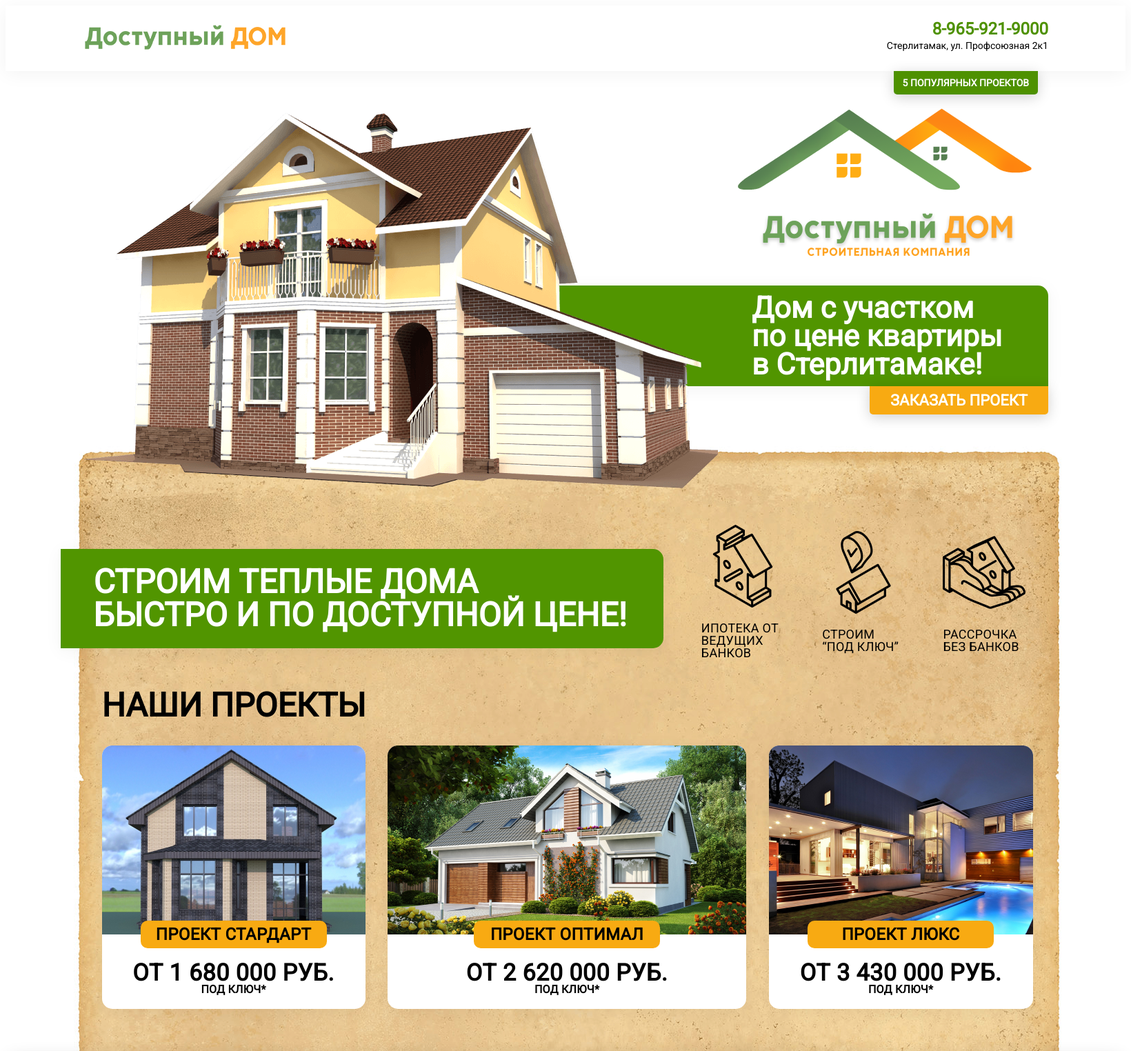
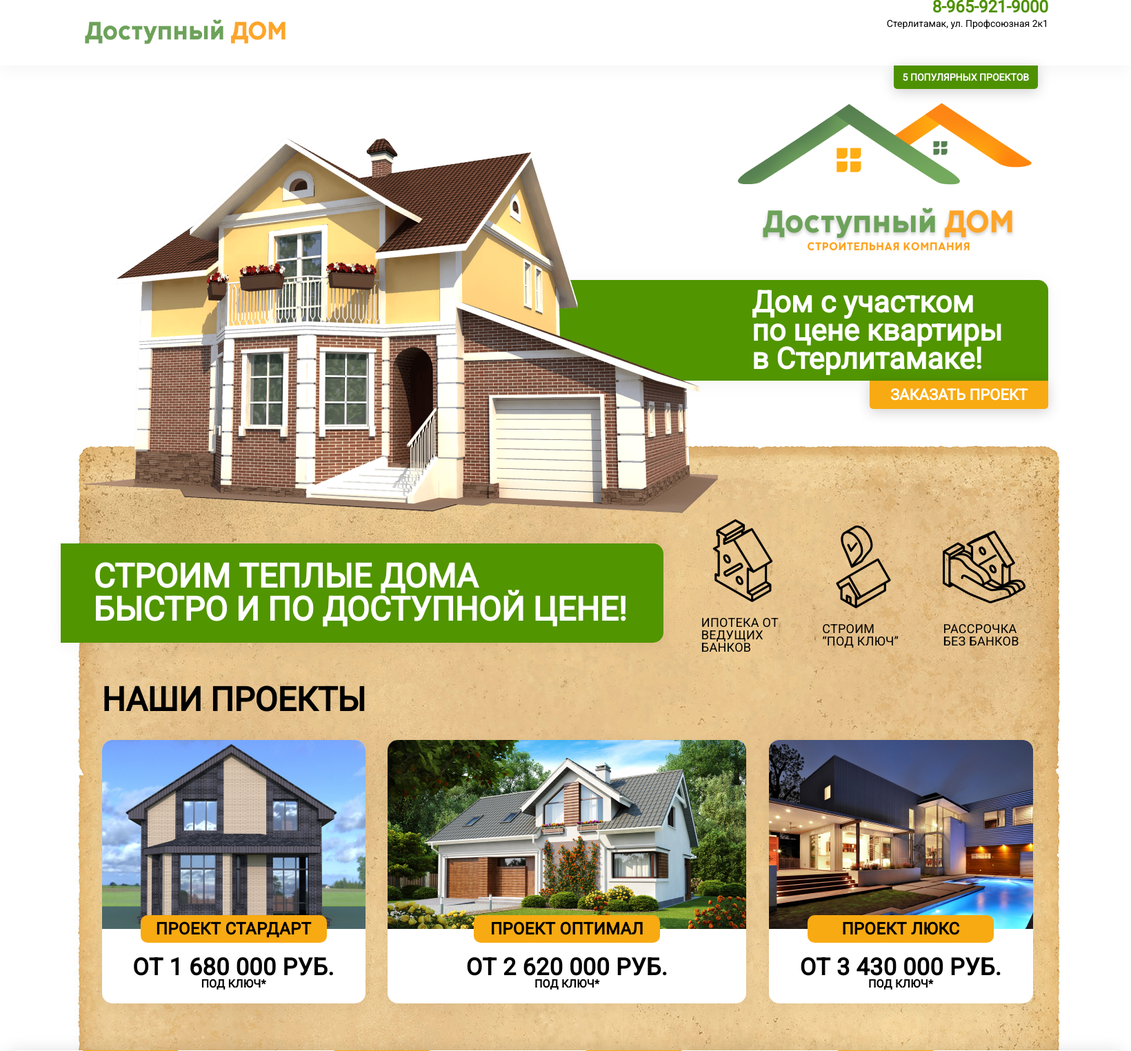
Before and after one commit to kekima/dosdom, a PHP site: page / in a window 1640 px wide. Shown: the top 1524 px of the page at 69% size. Run offline with PHP 8.4, Linux system fonts and the light colour scheme.

Commit message:
some fixes
- body margin 0
- added some links

```diff
--- a/index.html
+++ b/index.html
@@ -17,9 +17,9 @@
                 </a>
             </div>
             <div class="header-right">
-                <a href="#">
-                    <p class="phone-header">8-965-921-9000</p>
-                </a>
+                <div class="phone-header">
+                <a class="phone-link" href="#">8-965-921-9000</a>
+                    </div>
                 <p class="address-header">Стерлитамак, ул. Профсоюзная 2к1</p>
             </div>
         </div>
@@ -208,7 +208,7 @@
             <div class="container1920 reviews-box">
                 <p class="reviews-title">Отзывы</p>
                 <div class="review-items-box">
-                    <div class="direction-circle circle-left"></div>
+                    <a href="#"><div class="direction-circle circle-left"></div></a>
                     <div class="review-item">
                         <div class="review-photo"></div>
                         <div class="review-text-box">
@@ -222,7 +222,7 @@
                                 заниматься светопреставлением под названием «стройка» во всех его ипостасях...</div>
                         </div>
                     </div>
-                    <div class="direction-circle circle-right"></div>
+                    <a href="#"><div class="direction-circle circle-right"></div></a>
                 </div>
                 <div class="review-learnmore">
                     <a class="button-review-learnmore" href="#">Узнать подробнее</a>
@@ -315,7 +315,7 @@
                 </a>
                 <p class="company-data-text">ООО Тёплый Дом<br> ИНН/ОГРН 12345678/12345678</p>
                 <div class="footer-phone-address">
-                    <p class="phone-header">8-965-921-9000</p>
+                    <p class="phone-header"><a class="phone-link" href="#">8-965-921-9000</a></p>
                     <p class="address-header">Стерлитамак, ул. Профсоюзная 2к1</p>
                 </div>
             </div>
@@ -331,7 +331,7 @@
                 <div class="footer-right-second-part">
                     <div class="design-studio">
                         <div class="design-studio-logo">
-                    <img src="img/uleu.png" alt="uleu">
+                            <a href="#"><img src="img/uleu.png" alt="uleu"></a>
                         </div>
                         <p class="design-studio-year">2020</p>
                     </div>
--- a/style.css
+++ b/style.css
@@ -1,5 +1,8 @@
+
+
 body {
     font-family: 'Roboto';
+    margin: 0;
 }
 
 a {
@@ -47,6 +50,10 @@
     color: #4E9100;
 }
 
+.phone-link {
+    color: #4E9100;
+}
+
 .address-header {
     font-size: 14px;
     line-height: 20px;
@@ -88,7 +95,7 @@
 .banner-logo {
     display: flex;
     justify-content: flex-end;
-    padding-top: 44px;
+    margin-top: 44px;
 }
 
 .banner-descr {
```
Lines whose indentation alone changed are shown as unchanged.
